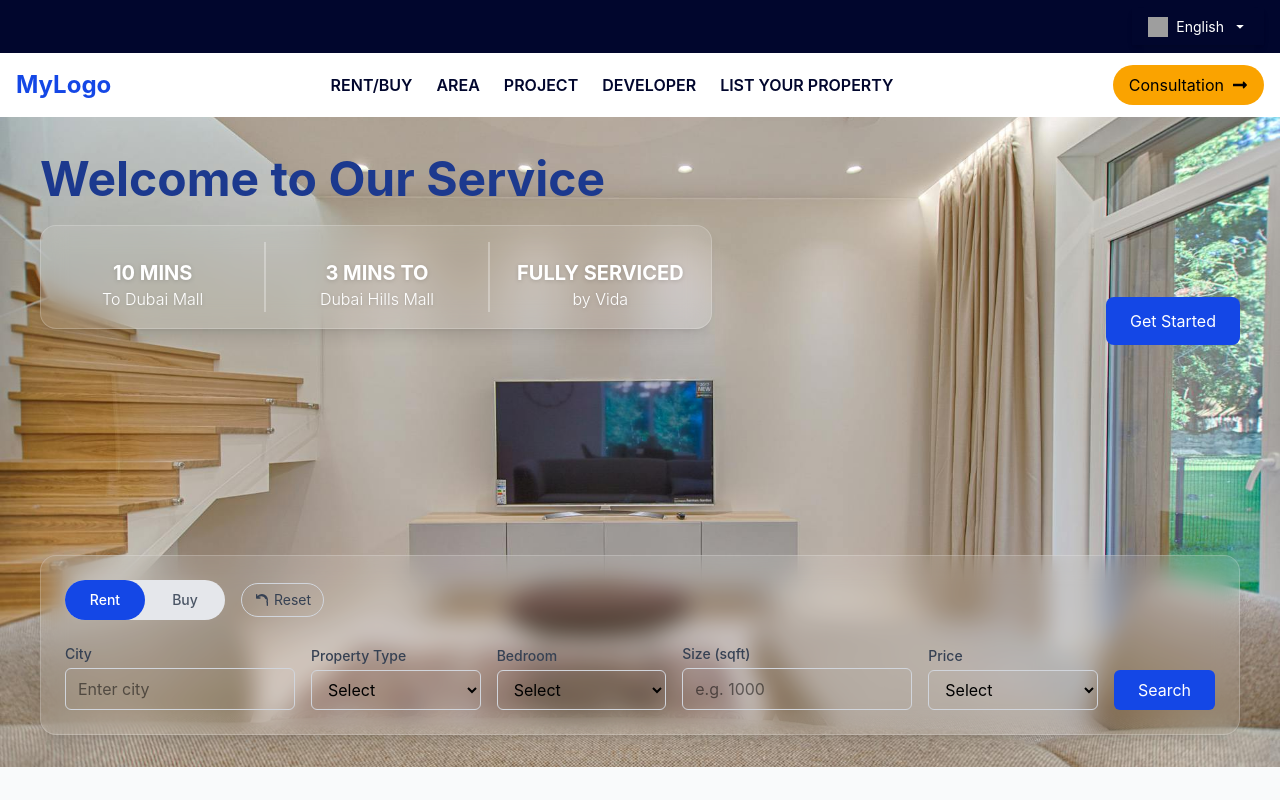
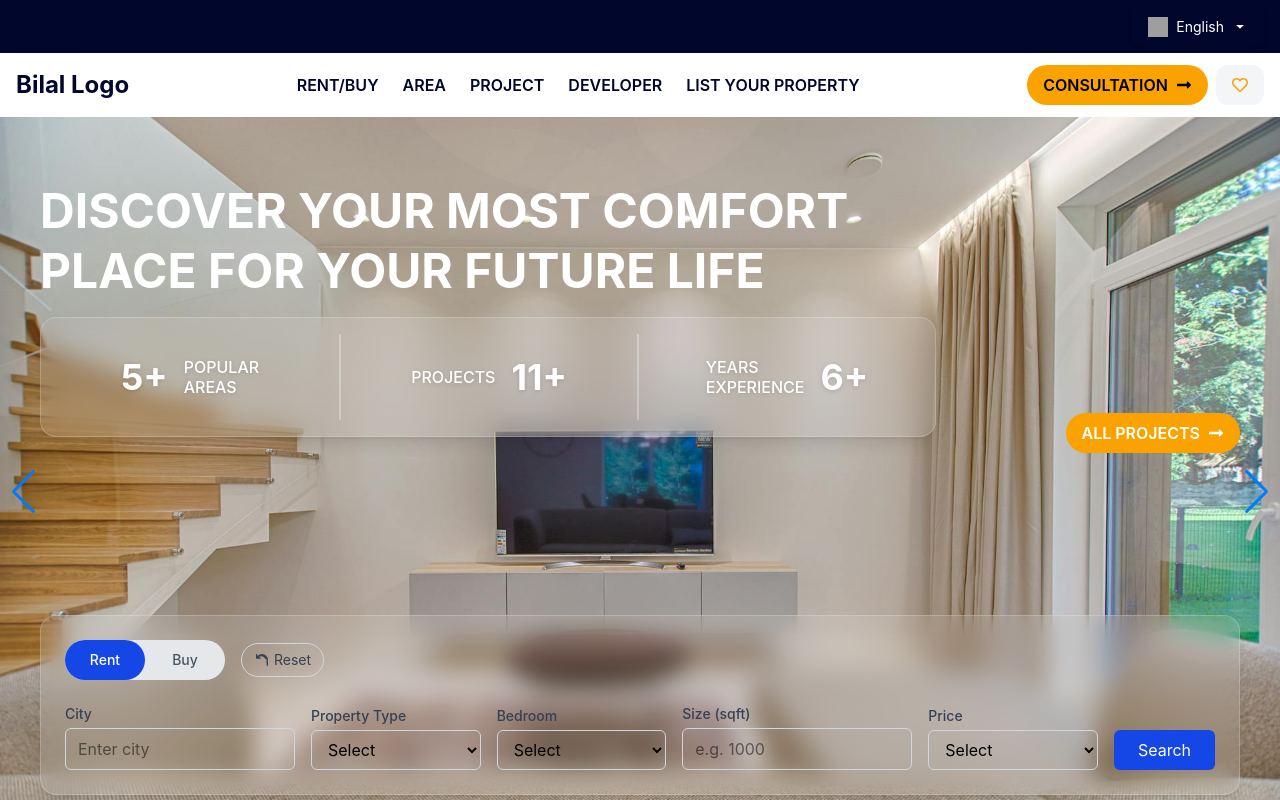
Before and after one commit to bilalshafqat42/psi-landing-page, a React (Create React App) app: page / in a window 1280 px wide. Shown: the top 800 px of the page. Built offline with nearby package versions, Linux system fonts and the light colour scheme; grey boxes are pictures that could not be loaded.

Commit message:
hero banner done

```diff
--- a/src/components/HeroBanner.jsx
+++ b/src/components/HeroBanner.jsx
@@ -1,68 +1,112 @@
 import React from "react";
+import { Swiper, SwiperSlide } from "swiper/react";
+import { Navigation, Pagination } from "swiper/modules";
+import "swiper/css";
+import "swiper/css/navigation";
+import "swiper/css/pagination";
+import slides from "../constants/slides";
+
 import PropertySearchForm from "./PropertySearchForm";
+import { FaLongArrowAltRight } from "react-icons/fa";
+
+// List of slides with different background images and titles
+// const slides = [
+//   {
+//     image: "/hero-banner.jpg",
+//     title: "DISCOVER YOUR MOST COMFORT PLACE FOR YOUR FUTURE LIFE",
+//   },
+//   {
+//     image: "/hero-banner-2.jpg",
+//     title: "FIND YOUR PERFECT HOME IN DUBAI’S BEST COMMUNITIES",
+//   },
+//   {
+//     image: "/hero-banner-3.jpg",
+//     title: "INVEST SMARTLY IN UAE REAL ESTATE MARKET",
+//   },
+// ];
 
 const HeroBanner = () => {
   return (
-    <section
-      className="w-full bg-blue-100 md:h-[650px] h-[500px]"
+    <section className="w-full">
+      <Swiper
+        modules={[Navigation, Pagination]}
+        navigation
+        pagination={{ clickable: true }}
+        spaceBetween={0}
+        slidesPerView={1}
+        loop
+        className="w-full"
+      >
+        {slides.map((slide, index) => (
+          <SwiperSlide key={index}>
+            <div
+              className="w-full md:h-[750px] h-[500px] flex items-center bg-blue-100"
               style={{
-        backgroundImage: "url('/hero-banner.jpg')",
+                backgroundImage: `url('${slide.image}')`,
                 backgroundSize: "cover",
                 backgroundPosition: "center",
               }}
             >
-      {/* Container with flex-col and justify-between for top and bottom rows */}
               <div className="max-w-7xl mx-auto px-6 md:px-10 w-full h-full flex flex-col justify-between py-8">
-        {/* First Row: Heading + Grid + Button (stick to top) */}
+                {/* Heading Row */}
                 <div className="flex flex-col md:flex-row justify-between items-start md:items-end w-full gap-6">
-          {/* Left: Heading & Description Grid */}
-          <div className="text-left max-w-2xl w-full">
-            <h1 className="text-3xl md:text-5xl font-bold text-blue-900 leading-tight">
-              Welcome to Our Service
+                  <div className="text-left max-w-4xl w-full mt-8">
+                    <h1 className="text-3xl md:text-5xl font-bold text-white leading-tight">
+                      {slide.title}
                     </h1>
 
-            {/* Glassmorphism Grid */}
-            <div className="grid grid-cols-2 lg:grid-cols-3 text-center my-4 py-4 w-full rounded-2xl bg-white/10 backdrop-blur-md border border-white/20 shadow-lg max-w-4xl">
-              <div className="flex flex-col justify-center items-center px-4 py-px w-full text-center">
-                <p className="font-bold text-lg md:text-xl text-white drop-shadow-sm mt-4 uppercase">
-                  10 Mins
+                    {/* Glassmorphism Stats */}
+                    <div className="grid grid-cols-2 lg:grid-cols-3 text-center my-4 py-4 w-full rounded-2xl bg-white/10 backdrop-blur-md border border-white/20 shadow-lg max-w-4xl h-30">
+                      <div className="flex flex-row justify-center items-center px-4 py-px w-full text-center gap-4">
+                        <p className="font-bold text-lg md:text-4xl text-white drop-shadow-sm uppercase">
+                          5+
                         </p>
-                <p className="text-white drop-shadow-sm text-md font-light">
-                  To Dubai Mall
+                        <p className="text-white drop-shadow-sm text-l text-left font-medium leading-tight">
+                          POPULAR
+                          <br />
+                          AREAS
                         </p>
                       </div>
-              <div className="flex flex-col justify-center items-center px-4 py-px w-full text-center border-l-2 border-white/30">
-                <p className="font-bold text-lg md:text-xl text-white drop-shadow-sm mt-4 uppercase">
-                  3 Mins to
+                      <div className="flex flex-row justify-center items-center px-4 py-px w-full text-center border-l-2 border-white/30 gap-4">
+                        <p className="text-white drop-shadow-sm text-l text-left font-medium leading-tight">
+                          PROJECTS
                         </p>
-                <p className="text-white drop-shadow-sm text-md font-light">
-                  Dubai Hills Mall
+                        <p className="font-bold text-lg md:text-4xl text-white drop-shadow-sm uppercase">
+                          11+
                         </p>
                       </div>
-              <div className="flex flex-col justify-center items-center px-4 py-px w-full text-center col-span-2 lg:col-span-1 lg:border-l-2 border-white/30">
-                <p className="font-bold text-lg md:text-xl text-white drop-shadow-sm mt-4 uppercase">
-                  Fully Serviced
+                      <div className="flex flex-row justify-center items-center px-4 py-px w-full text-center col-span-2 lg:col-span-1 lg:border-l-2 border-white/30 gap-4">
+                        <p className="text-white drop-shadow-sm text-l text-left font-medium leading-tight">
+                          YEARS
+                          <br />
+                          EXPERIENCE
                         </p>
-                <p className="text-white drop-shadow-sm text-md font-light">
-                  by Vida
+                        <p className="font-bold text-lg md:text-4xl text-white drop-shadow-sm uppercase">
+                          6+
                         </p>
                       </div>
                     </div>
                   </div>
 
-          {/* Right: Button */}
+                  {/* Button */}
                   <div className="flex-shrink-0">
-            <button className="bg-blue-700 text-white px-6 py-3 rounded-lg hover:bg-blue-800 transition">
-              Get Started
+                    <button className="bg-[#faa300] font-semibold text-white px-4 py-2 rounded-3xl hover:bg-[#01062d] hover:text-[#faa300] transition">
+                      <span className="flex justify-center items-center gap-2">
+                        ALL PROJECTS <FaLongArrowAltRight />
+                      </span>
                     </button>
                   </div>
                 </div>
 
-        {/* Second Row: Form (stick to bottom) */}
+                {/* Bottom Form */}
                 <div>
                   <PropertySearchForm />
                 </div>
               </div>
+            </div>
+          </SwiperSlide>
+        ))}
+      </Swiper>
     </section>
   );
 };
--- a/src/components/Navbar.jsx
+++ b/src/components/Navbar.jsx
@@ -1,5 +1,5 @@
 import React, { useState } from "react";
-import { FaLongArrowAltRight } from "react-icons/fa";
+import { FaLongArrowAltRight, FaRegHeart } from "react-icons/fa";
 
 const Navbar = () => {
   const [isOpen, setIsOpen] = useState(false);
@@ -10,9 +10,8 @@ const Navbar = () => {
         <div className="flex justify-between items-center h-16">
           {/* Left: Logo */}
           <div className="flex-shrink-0">
-            <a href="#" className="text-2xl font-bold text-blue-700">
-              MyLogo
-            </a>
+            <a href="#" className="text-2xl font-bold text-[#01062d] hover:text-[#faa300]">
+Bilal Logo            </a>
           </div>
 
           {/* Center: Desktop Menu */}
@@ -50,11 +49,14 @@ const Navbar = () => {
           </div>
 
           {/* Right: Desktop Button */}
-          <div className="hidden md:flex">
-            <button className="bg-[#faa300] text-[#000] px-4 py-2 rounded-3xl hover:bg-[#01062d] hover:text-[#faa300] transition">
+          <div className="hidden md:flex gap-2">
+            <button className="bg-[#faa300] font-semibold text-[#000] px-4 py-2 rounded-3xl hover:bg-[#01062d] hover:text-[#faa300] transition">
               <span className="flex justify-center items-center gap-2">
-                Consultation <FaLongArrowAltRight />
+                CONSULTATION <FaLongArrowAltRight />
               </span>
+            </button>
+            <button className="bg-[#f4f5f8] font-semibold text-[#faa300] px-4 py-2 rounded-xl hover:bg-[#01062d] hover:text-[#faa300] transition">
+              <FaRegHeart />
             </button>
           </div>
 
--- a/src/components/PropertySearchForm.jsx
+++ b/src/components/PropertySearchForm.jsx
@@ -34,7 +34,7 @@ const PropertySearchForm = () => {
   return (
     <div
       className="w-full max-w-7xl mx-auto p-6 rounded-2xl
-      bg-white/10 backdrop-blur-md border border-white/20 shadow-lg"
+      bg-white/10 backdrop-blur-md border border-white/20 shadow-lg mb-10"
     >
       {/* Toggle + Reset Button Row */}
       <div className="flex justify-between md:justify-start items-center mb-6 gap-4 flex-wrap">
--- /dev/null
+++ b/src/constants/slides.js
@@ -0,0 +1,16 @@
+const slides = [
+  {
+    image: "/hero-banner.jpg",
+    title: "DISCOVER YOUR MOST COMFORT PLACE FOR YOUR FUTURE LIFE",
+  },
+  {
+    image: "/slides2.jpg",
+    title: "FIND YOUR PERFECT HOME IN DUBAI’S BEST COMMUNITIES",
+  },
+  {
+    image: "/slides3.jpg",
+    title: "INVEST SMARTLY IN UAE REAL ESTATE MARKET",
+  },
+];
+
+export default slides;
```
Also changed, not shown: public/slides2.jpg (added), public/slides3.jpg (added). Lines whose indentation alone changed are shown as unchanged.
